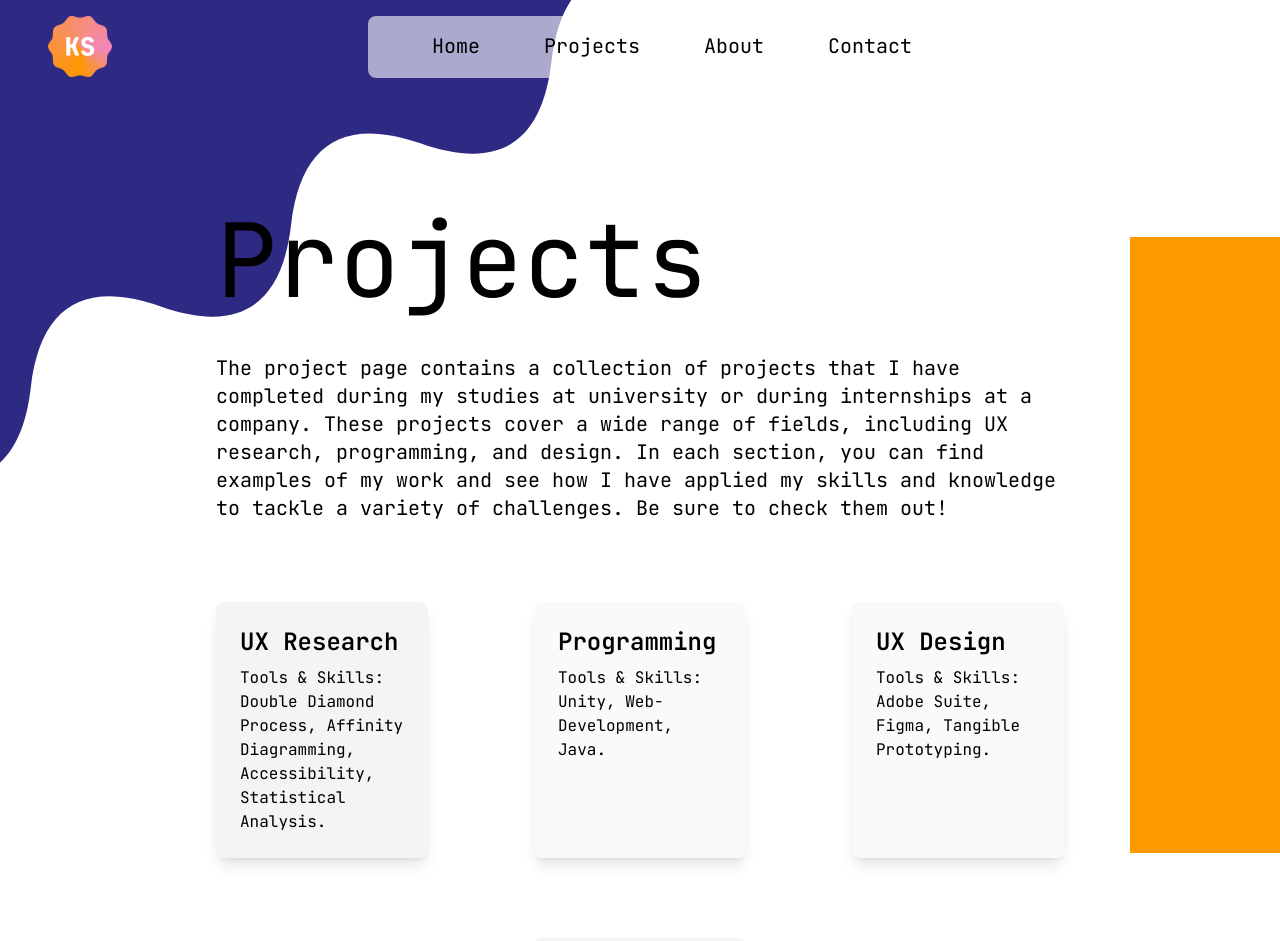
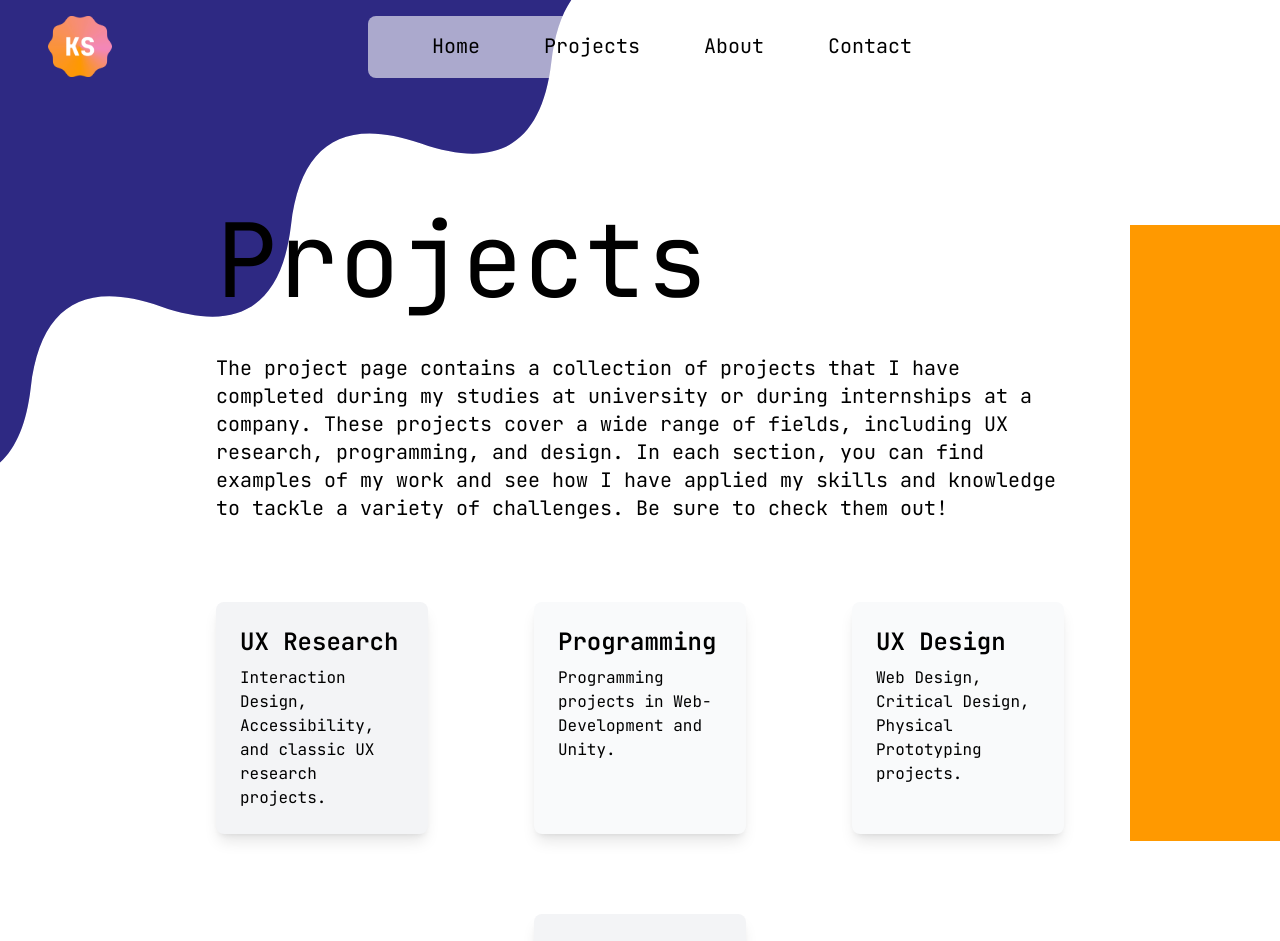
Before and after one commit to katrinstoe/katrins-portfolio, a SvelteKit app: page /projects in a window 1280 px wide. Shown: the top 941 px of the page. Built offline with nearby package versions, Linux system fonts and the light colour scheme.

Commit message:
update project overview page

```diff
--- a/src/lib/sections/projectCategories/ProjectCategories.svelte
+++ b/src/lib/sections/projectCategories/ProjectCategories.svelte
@@ -20,14 +20,14 @@
 	<Card
 		href={pageToNavigateToUXResearch}
 		title="UX Research"
-		description="Tools & Skills: Double Diamond Process, Affinity Diagramming, Accessibility, Statistical Analysis."
+		description="Interaction Design, Accessibility, and classic UX research projects."
 		bgColor="bg-gray-100"
 	/>
 	<!-- Programming Card -->
 	<Card
 		href={pageToNavigateToProgramming}
 		title="Programming"
-		description="Tools & Skills: Unity, Web-Development, Java."
+		description="Programming projects in Web-Development and Unity."
 		bgColor="bg-gray-50"
 	/>
 
@@ -35,7 +35,7 @@
 	<Card
 		href={pageToNavigateToUXDesign}
 		title="UX Design"
-		description="Tools & Skills: Adobe Suite, Figma, Tangible Prototyping."
+		description="Web Design, Critical Design, Physical Prototyping projects."
 		bgColor="bg-gray-50"
 	/>
 </div>
--- a/src/routes/projects/ux-design/scale-industrial-design/+page.svelte
+++ b/src/routes/projects/ux-design/scale-industrial-design/+page.svelte
@@ -43,9 +43,8 @@
 	<ProjectSectionWrapper>
 		<SubsectionHeader>Summary</SubsectionHeader>
 		<p>
-			This infographic was created to visually represent my Work-Life-Balance based on a randomly
-			selected week in 2022. The design uses color as a semantic tool, making different aspects of
-			my daily life immediately distinguishable.
+			The scale and packaging created withing the Industrial Design class at KTH (MF2023), was
+			inspired by the brand Alessi and created withing a double diamond design process.
 		</p>
 	</ProjectSectionWrapper>
 	<ProjectSectionWrapper>
```
